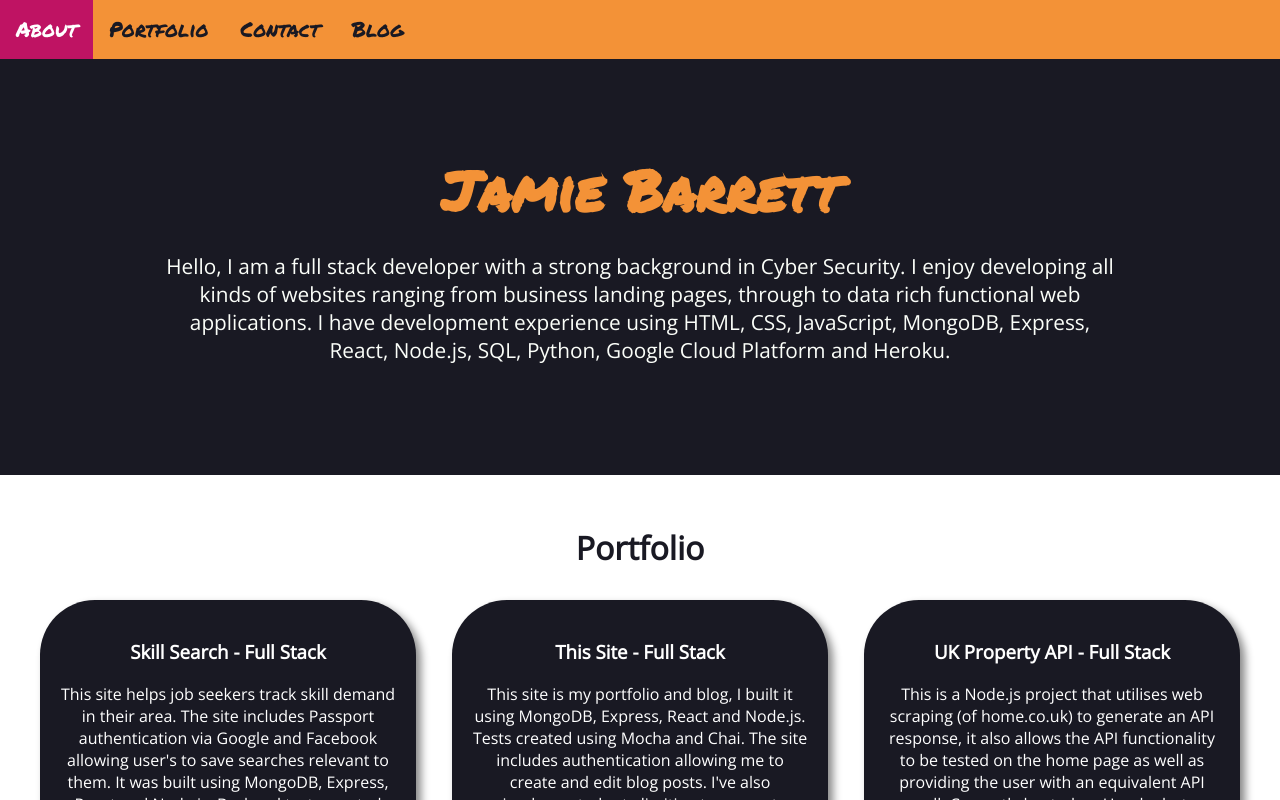
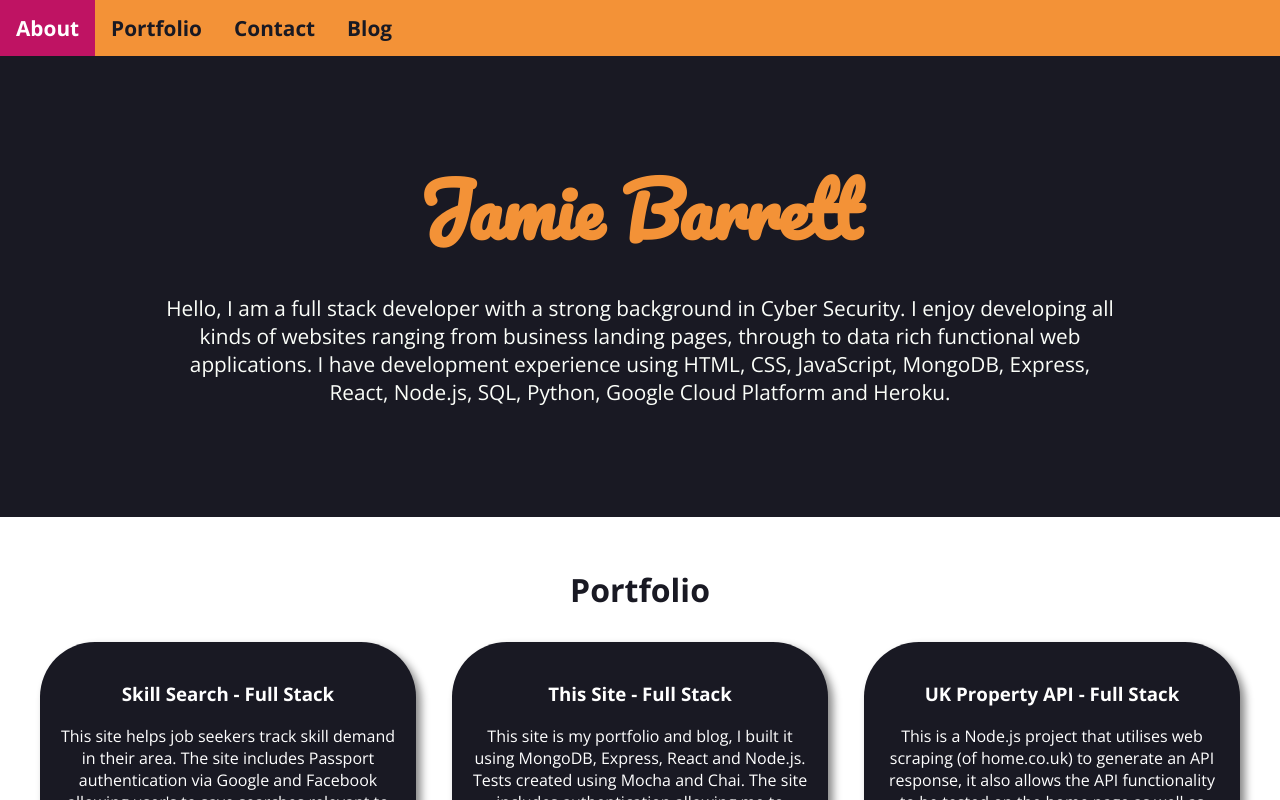
Before and after one commit to jb-0/site-react, a React (Create React App) app in the folder frontend/: page / in a window 1280 px wide. Shown: the top 800 px of the page. Built offline with nearby package versions, Linux system fonts and the light colour scheme; no server answers.

Commit message:
Font updates

```diff
--- a/frontend/public/index.html
+++ b/frontend/public/index.html
@@ -2,22 +2,24 @@
 <html lang="en">
   <head>
     <!-- Global site tag (gtag.js) - Google Analytics -->
-    <script async src="https://www.googletagmanager.com/gtag/js?id=UA-180183173-1"></script>
+    <script
+      async
+      src="https://www.googletagmanager.com/gtag/js?id=UA-180183173-1"
+    ></script>
     <script>
       window.dataLayer = window.dataLayer || [];
-      function gtag(){dataLayer.push(arguments);}
+      function gtag() {
+        dataLayer.push(arguments);
+      }
       gtag('js', new Date());
 
       gtag('config', 'UA-180183173-1');
     </script>
 
     <meta charset="utf-8" />
-    <meta name="viewport" content="width=device-width, initial-scale=1">
+    <meta name="viewport" content="width=device-width, initial-scale=1" />
     <title>Jamie Barrett</title>
-    <link
-      href="https://fonts.googleapis.com/css2?family=Open+Sans&family=Permanent+Marker&display=swap"
-      rel="stylesheet"
-    />
+    <link href="https://fonts.googleapis.com/css2?family=Open+Sans:wght@400;700&family=Pacifico&display=swap" rel="stylesheet">
     <link rel="stylesheet" href="/styles.css" />
   </head>
   <body>
--- a/frontend/src/styles/Intro.css
+++ b/frontend/src/styles/Intro.css
@@ -1,6 +1,6 @@
 .intro h1 {
-    font-family: 'Permanent Marker', cursive;
-    font-size: 3.5rem;
+    font-family: 'Pacifico', cursive;
+    font-size: 4.5rem;
     color: #F39237;
     margin: 0px;
 }
--- a/frontend/src/styles/Navbar.css
+++ b/frontend/src/styles/Navbar.css
@@ -1,7 +1,7 @@
 .navbar {
   background-color: #F39237;
   overflow: hidden;
-  font-family: 'Permanent Marker', cursive;
+  font-weight: 700;
 }
 
 .navbar a {
```
